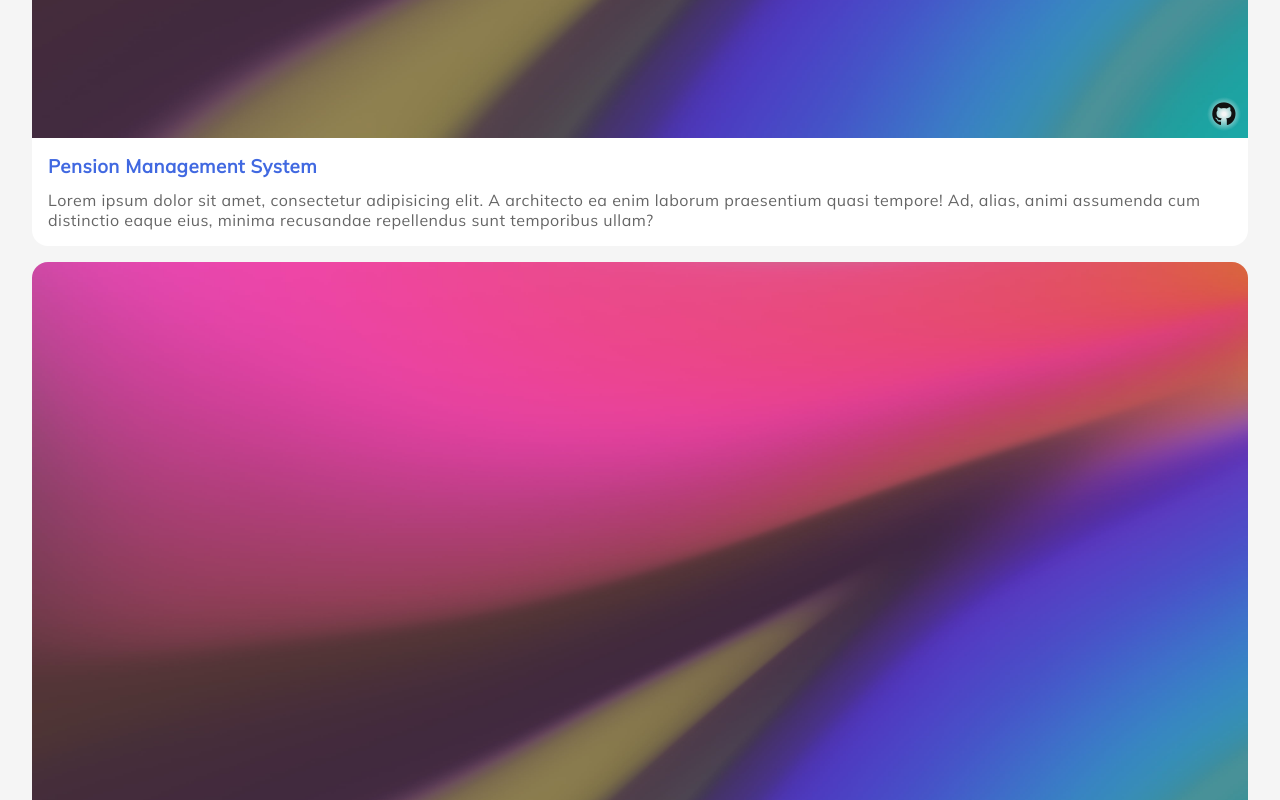
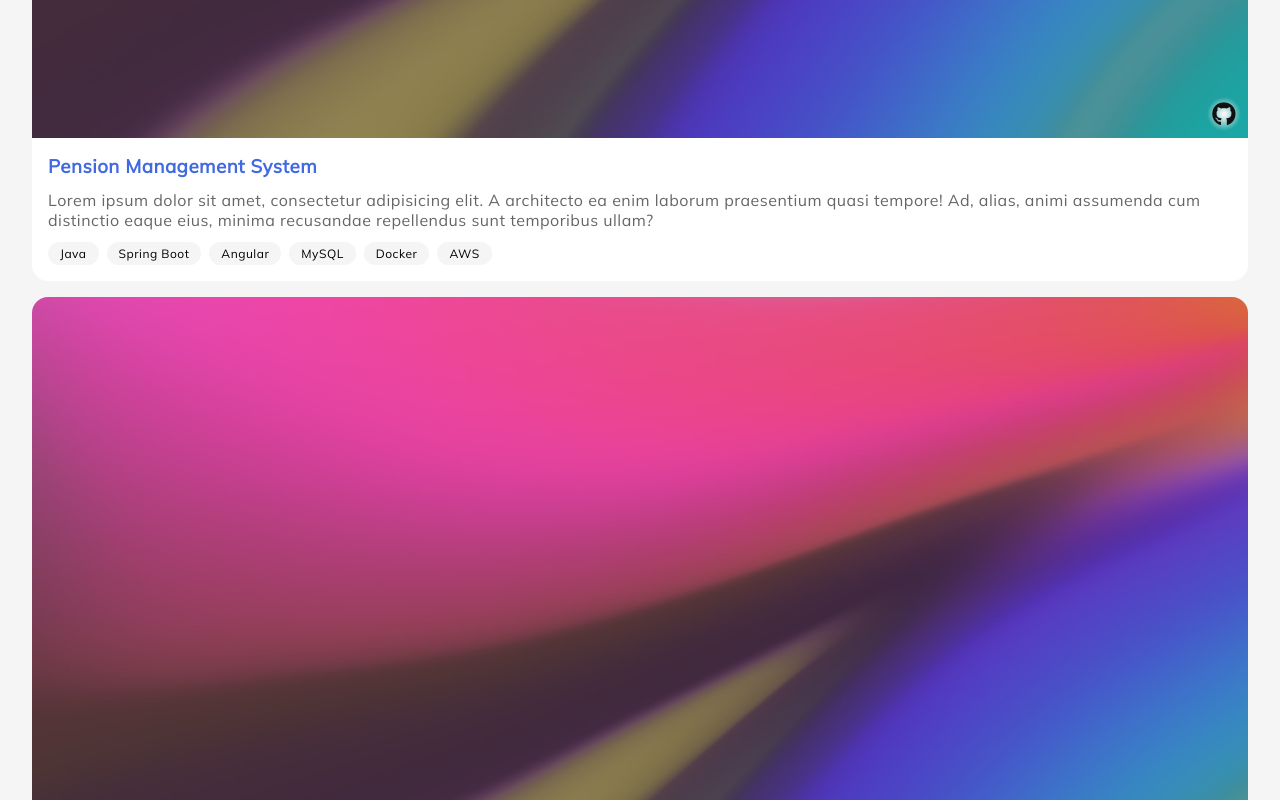
Before and after one commit to Shuktika15/Shuktika15.github.io, a React (Vite) app: page / in a window 1280 px wide. Shown: the part 2840-3640 px from the top of the page. Built offline with nearby package versions, Linux system fonts and the light colour scheme.

Commit message:
Create tech stack chips

```diff
--- a/src/components/projects/Projects.scss
+++ b/src/components/projects/Projects.scss
@@ -20,4 +20,19 @@
       place-items: center;
     }
   }
+
+  .card-body {
+    .stack {
+      display: flex;
+      flex-wrap: wrap;
+      gap: 0.5rem ;
+
+      .chip {
+        padding: 0.25rem 0.75rem;
+        border-radius: 1rem;
+        font-size: 0.75rem;
+        background-color: var(--primary-color);
+      }
+    }
+  }
 }
--- a/src/components/projects/Projects.tsx
+++ b/src/components/projects/Projects.tsx
@@ -19,6 +19,11 @@ export default function Projects() {
                         {project.descriptions.map((description) => (
                             <p className="content" key={description}>{description}</p>
                         ))}
+                        <div className="stack">
+                            {project.stack.map((item) => (
+                                <div className="chip" key={item}>{item}</div>
+                            ))}
+                        </div>
                     </div>
                 </article>
             ))}
```
